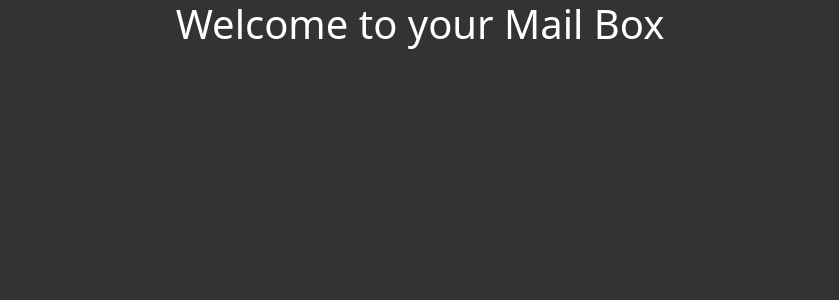
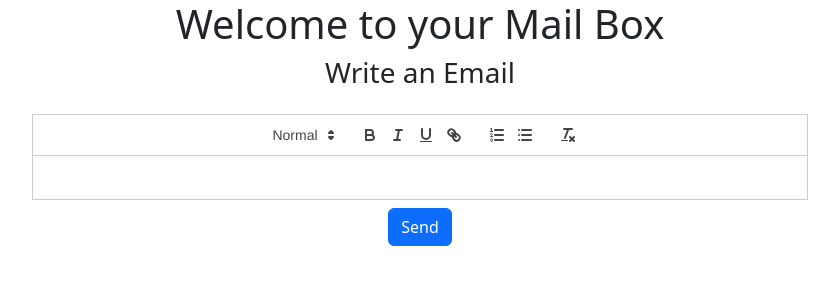
Before and after one commit to aadi-thedevguy/react-mailbox-client, a React (Create React App) app: page /home in a window 1280 px wide. Shown: the top 300 px of the page, without its empty margins (220-1059 px from the left). Built offline with nearby package versions, Linux system fonts and the light colour scheme.

Commit message:
sending Emails

```diff
--- a/package.json
+++ b/package.json
@@ -10,6 +10,7 @@
     "react": "^18.2.0",
     "react-bootstrap": "^2.7.0",
     "react-dom": "^18.2.0",
+    "react-quill": "^2.0.0",
     "react-router-dom": "^6.7.0",
     "react-scripts": "5.0.1",
     "web-vitals": "^2.1.4"
--- a/src/App.css
+++ b/src/App.css
@@ -1,6 +1,6 @@
 body {
-    background-color: hsl(0, 0%, 20%);
-    color: white;
+    /* background-color: hsl(0, 0%, 20%);
+    color: white; */
     margin: 0;
     text-align: center;
 }
@@ -10,3 +10,8 @@ body {
     margin-inline: auto;
     text-align: left;
 }
+
+.container {
+    max-width: 800px;
+
+}
--- a/src/components/Home.jsx
+++ b/src/components/Home.jsx
@@ -1,9 +1,56 @@
+import { useState,useContext } from "react";
+import ReactQuill from 'react-quill';
+import 'react-quill/dist/quill.snow.css';
+import Form from 'react-bootstrap/Form';
+import Button from "react-bootstrap/Button";
 
+import {AppContext} from "../context/AppContext"
 
 function Home() {
+
+  const [value, setValue] = useState('')
+  const {user} = useContext(AppContext)
+
+  const userEmail = user?.email?.replace(/\.|@/g, "")
+
+  const url = `https://fir-99cf8-default-rtdb.asia-southeast1.firebasedatabase.app/${userEmail}/sent-mails.json`
+
+  const handleSubmit = async (e) => {
+    e.preventDefault()
+    const options = {
+      method: 'POST',
+      body: JSON.stringify({
+        content : value
+      }),
+      headers: {
+          'Content-Type': 'application/json',
+      },
+  }
+  try {
+
+    const res = await fetch(url,options)
+    const data = await res.json()
+    alert('Email Sent Succesfully')
+    setValue('')
+  } catch (error) {
+    console.error( error)
+  }
+
+  }
+
   return (
     <main>
       <h1>Welcome to your Mail Box</h1>
+      <h3 className="mb-4">Write an Email</h3>
+      <div className="container">
+
+        <ReactQuill theme="snow" value={value} onChange={setValue} />
+        <Form onSubmit={handleSubmit} className="mt-2">
+          <Button variant="primary" type="submit">
+            Send
+          </Button>
+        </Form>
+      </div>
     </main>
   )
 }
--- a/src/context/AppContext.jsx
+++ b/src/context/AppContext.jsx
@@ -11,13 +11,13 @@ const ContextProvider = (props) => {
     localStorage.setItem('user', JSON.stringify(user))
   };
 
-  const cartContext = {
+  const authContext = {
     user,
     login: loginHandler,
   };
 
   return (
-    <AppContext.Provider value={cartContext}>
+    <AppContext.Provider value={authContext}>
       {props.children}
     </AppContext.Provider>
   );
```
Also changed, not shown: 1 other file (tests, documents, lock files or other folders).
